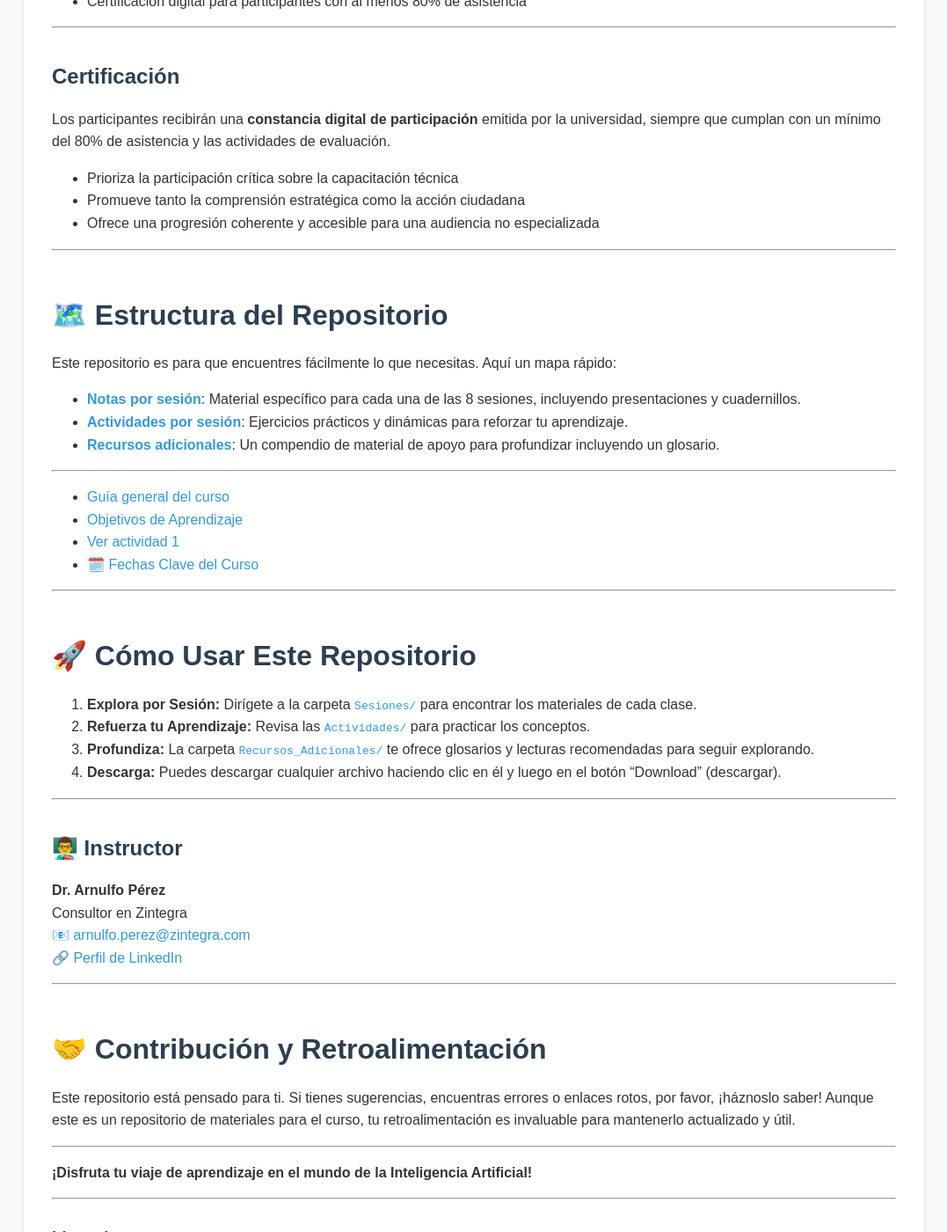
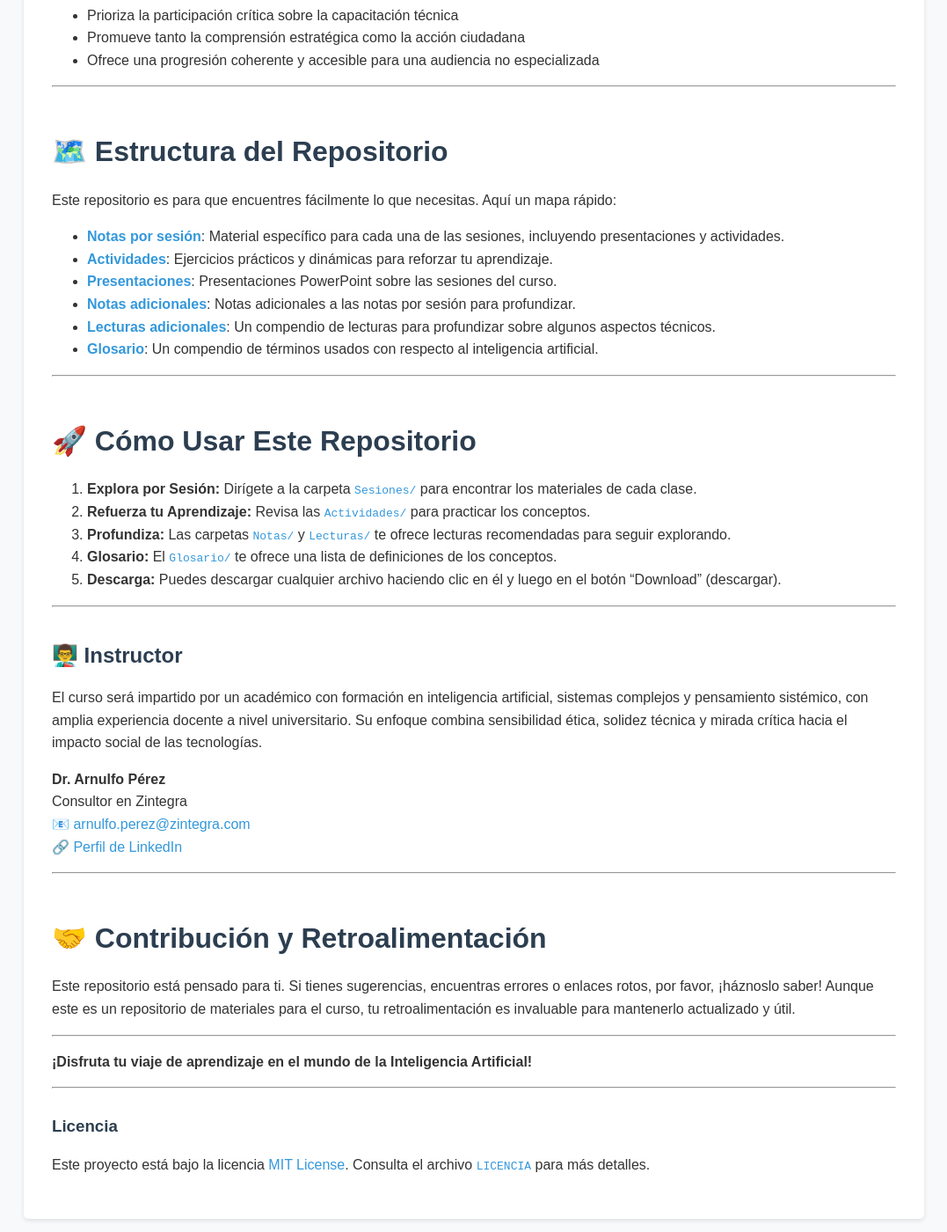
Before and after one commit to ArnulfoPerez/impacto_ai, a Jekyll site: the page built from index.md, in a window 1280 px wide and 1400 px high, scrolled down 3498 px. Shown: the whole window at 88% size, without its empty margins (101-1178 px from the left). Built offline with Jekyll 4.4.1, drawn with Linux system fonts in a browser that asks for light colours; some of the changed text lies outside the part shown.

Commit message:
Update index.md
primer borrador

```diff
--- a/index.md
+++ b/index.md
@@ -94,12 +94,6 @@ La IA ya no es solo una herramienta tecnológica; es un fenómeno sociocultural
 
 ---
 
-## Perfil del facilitador
-
-El curso será impartido por un académico con formación en inteligencia artificial, sistemas complejos y pensamiento sistémico, con amplia experiencia docente a nivel universitario. Su enfoque combina sensibilidad ética, solidez técnica y mirada crítica hacia el impacto social de las tecnologías.
-
----
-
 ## Requisitos institucionales
 
 - Plataforma Zoom Business habilitada para sesiones de 1 hora con funciones de grabación, breakout rooms, y coanfitrión
@@ -124,31 +118,31 @@ Los participantes recibirán una **constancia digital de participación** emitid
 
 Este repositorio es para que encuentres fácilmente lo que necesitas. Aquí un mapa rápido:
 
-* **[Notas por sesión](./sesiones)**: Material específico para cada una de las 8 sesiones, incluyendo presentaciones y cuadernillos.
-* **[Actividades por sesión](./actividades)**: Ejercicios prácticos y dinámicas para reforzar tu aprendizaje.
-* **[Recursos adicionales](./recursos)**: Un compendio de material de apoyo para profundizar incluyendo un glosario.
-
----
-
-- [Guía general del curso](./guia.html)
-- [Objetivos de Aprendizaje](./objetivos_de_aprendizaje.html)
-- [Ver actividad 1](./actividades/actividad_s01.html)
-- [🗓️ Fechas Clave del Curso](./fechas.html)
+* **[Notas por sesión](/sesiones/)**: Material específico para cada una de las sesiones, incluyendo presentaciones y actividades.
+* **[Actividades](/actividades/)**: Ejercicios prácticos y dinámicas para reforzar tu aprendizaje.
+* **[Presentaciones](/presentaciones/)**: Presentaciones PowerPoint sobre las sesiones del curso.
+* **[Notas adicionales](/notas/)**: Notas adicionales a las notas por sesión para profundizar.
+* **[Lecturas adicionales](/lecturas)**: Un compendio de lecturas para profundizar sobre algunos aspectos técnicos.
+* **[Glosario](/glosario)**: Un compendio de términos usados con respecto al inteligencia artificial.
 
 ---
 
 # 🚀 Cómo Usar Este Repositorio
 
-1.  **Explora por Sesión:** Dirígete a la carpeta [`Sesiones/`](./Sesiones/) para encontrar los materiales de cada clase.
-2.  **Refuerza tu Aprendizaje:** Revisa las [`Actividades/`](./Actividades/) para practicar los conceptos.
-3.  **Profundiza:** La carpeta [`Recursos_Adicionales/`](./Recursos/) te ofrece glosarios y lecturas recomendadas para seguir explorando.
-4.  **Descarga:** Puedes descargar cualquier archivo haciendo clic en él y luego en el botón "Download" (descargar).
+1.  **Explora por Sesión:** Dirígete a la carpeta [`Sesiones/`](/sesiones/) para encontrar los materiales de cada clase.
+2.  **Refuerza tu Aprendizaje:** Revisa las [`Actividades/`](/actividades/) para practicar los conceptos.
+3.  **Profundiza:** Las carpetas [`Notas/`](/notas/) y [`Lecturas/`](/lecturas/) te ofrece lecturas recomendadas para seguir explorando.
+4.  **Glosario:** El [`Glosario/`](/glosario/) te ofrece una lista de definiciones de los conceptos.
+5.  **Descarga:** Puedes descargar cualquier archivo haciendo clic en él y luego en el botón "Download" (descargar).
 
 ---
 
 {% assign instructor = site.instructor %}
 
 ## 👨‍🏫 Instructor
+
+El curso será impartido por un académico con formación en inteligencia artificial, sistemas complejos y pensamiento sistémico, con amplia experiencia docente a nivel universitario. Su enfoque combina sensibilidad ética, solidez técnica y mirada crítica hacia el impacto social de las tecnologías.
+
 **{{ instructor.name }}**
 {{ instructor.position }} en {{ instructor.institution }}
 📧 [{{ instructor.email }}](mailto:{{ instructor.email }})
```
